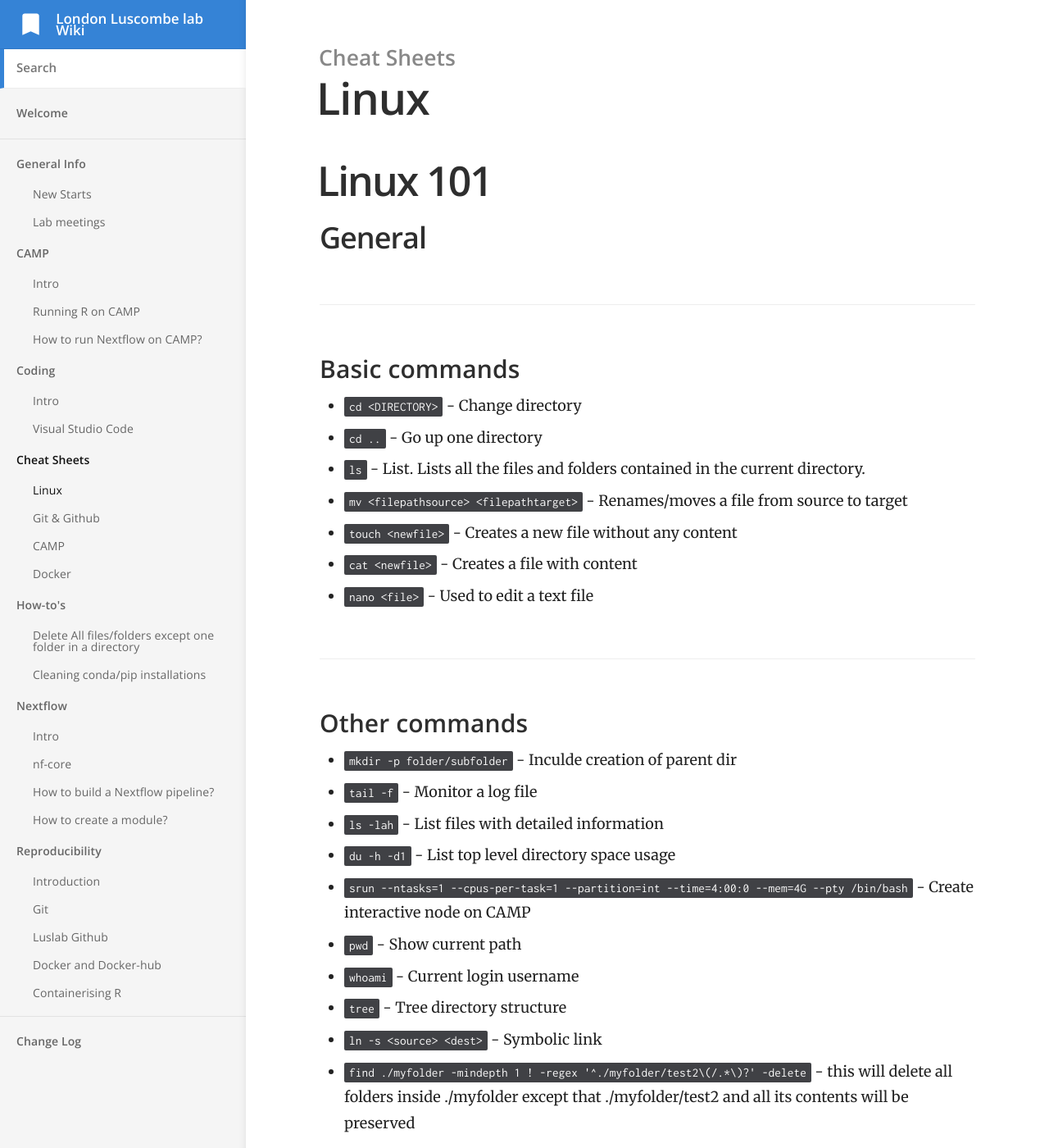
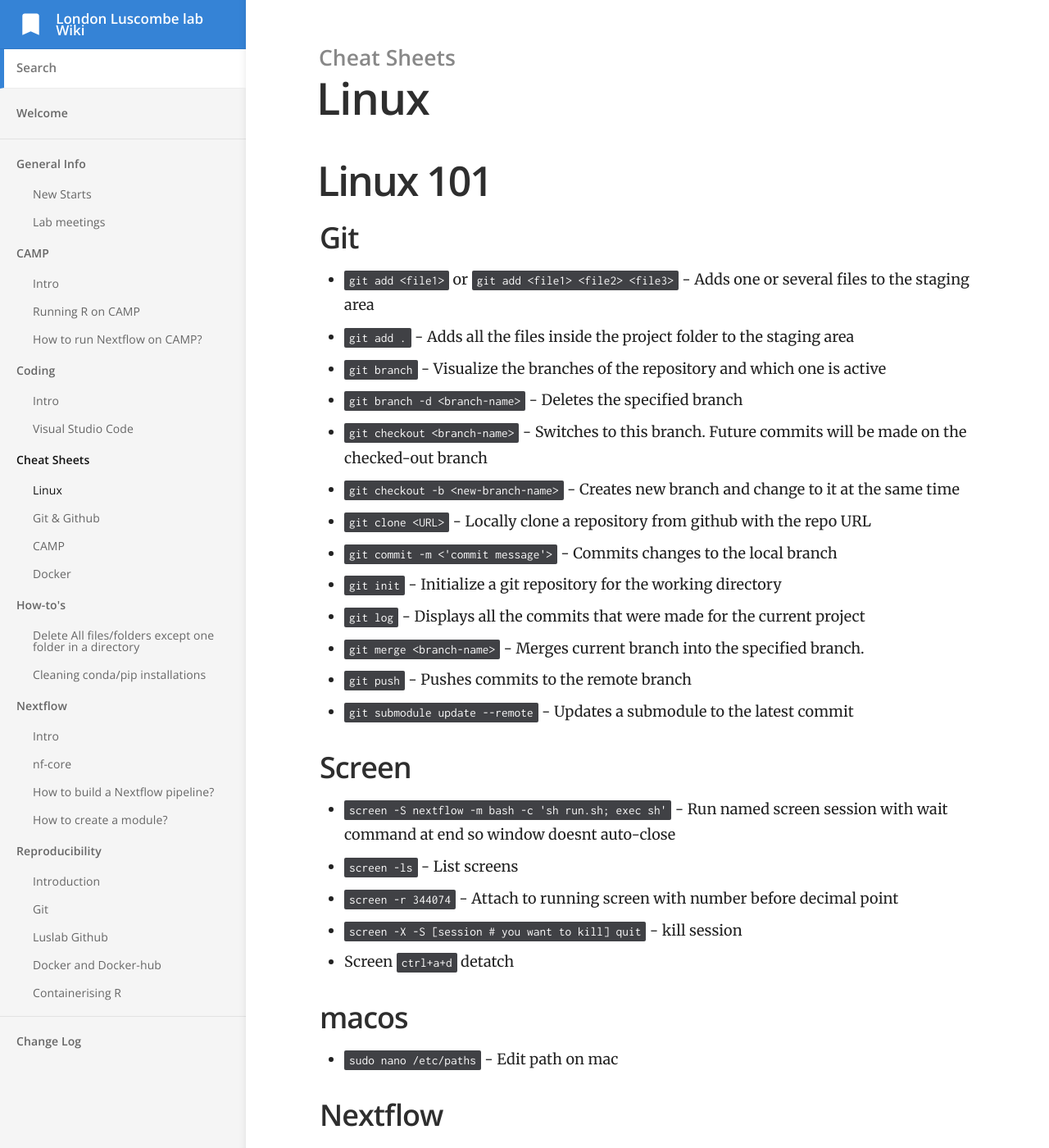
Before and after one commit to luslab/luslab.github.io, a Jekyll site: the page built from _docs/cheat-sheets/linux.md, in a window 1280 px wide and 1400 px high. Shown: the whole window at 82% size. Built offline with Jekyll 4.4.1, drawn with Linux system fonts in a browser that asks for light colours.

Commit message:
Removed Linux command line part

```diff
--- a/_docs/cheat-sheets/linux.md
+++ b/_docs/cheat-sheets/linux.md
@@ -5,30 +5,6 @@ order: 2
 ---
 
 # Linux 101
-
-## General
-
-### Basic commands
-- `cd <DIRECTORY>` - Change directory
-- `cd ..` - Go up one directory
-- `ls` - List. Lists all the files and folders contained in the current directory.
-- `mv <filepathsource> <filepathtarget>` - Renames/moves a file from source to target
-- `touch <newfile>` - Creates a new file without any content
-- `cat <newfile>` - Creates a file with content
-- `nano <file>` - Used to edit a text file
-
-
-### Other commands
-- `mkdir -p folder/subfolder` - Inculde creation of parent dir
-- `tail -f` - Monitor a log file
-- `ls -lah` - List files with detailed information
-- `du -h -d1` - List top level directory space usage
-- `srun --ntasks=1 --cpus-per-task=1 --partition=int --time=4:00:0 --mem=4G --pty /bin/bash` - Create interactive node on CAMP
-- `pwd` - Show current path
-- `whoami` - Current login username
-- `tree` - Tree directory structure
-- `ln -s <source> <dest>` - Symbolic link
-- `find ./myfolder -mindepth 1 ! -regex '^./myfolder/test2\(/.*\)?' -delete` - this will delete all folders inside ./myfolder except that ./myfolder/test2 and all its contents will be preserved
 
 ## Git
 - `git add <file1>` or `git add <file1> <file2> <file3>` - Adds one or several files to the staging area
```
